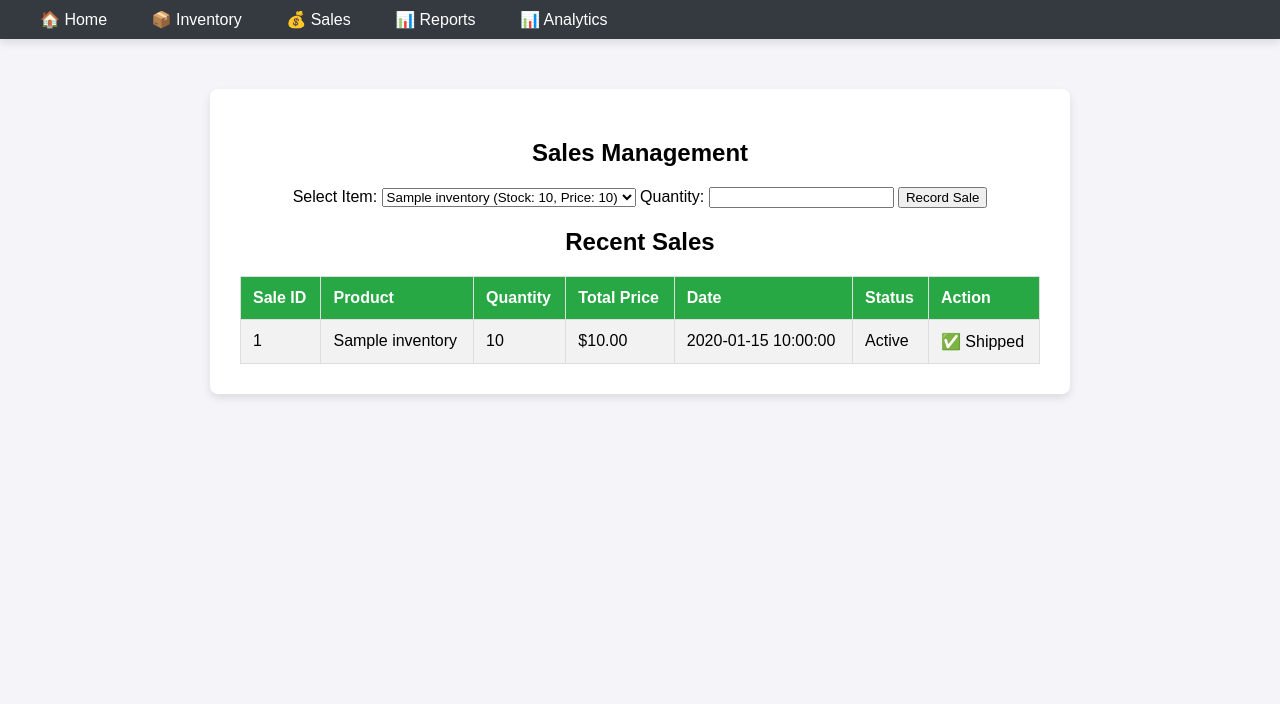
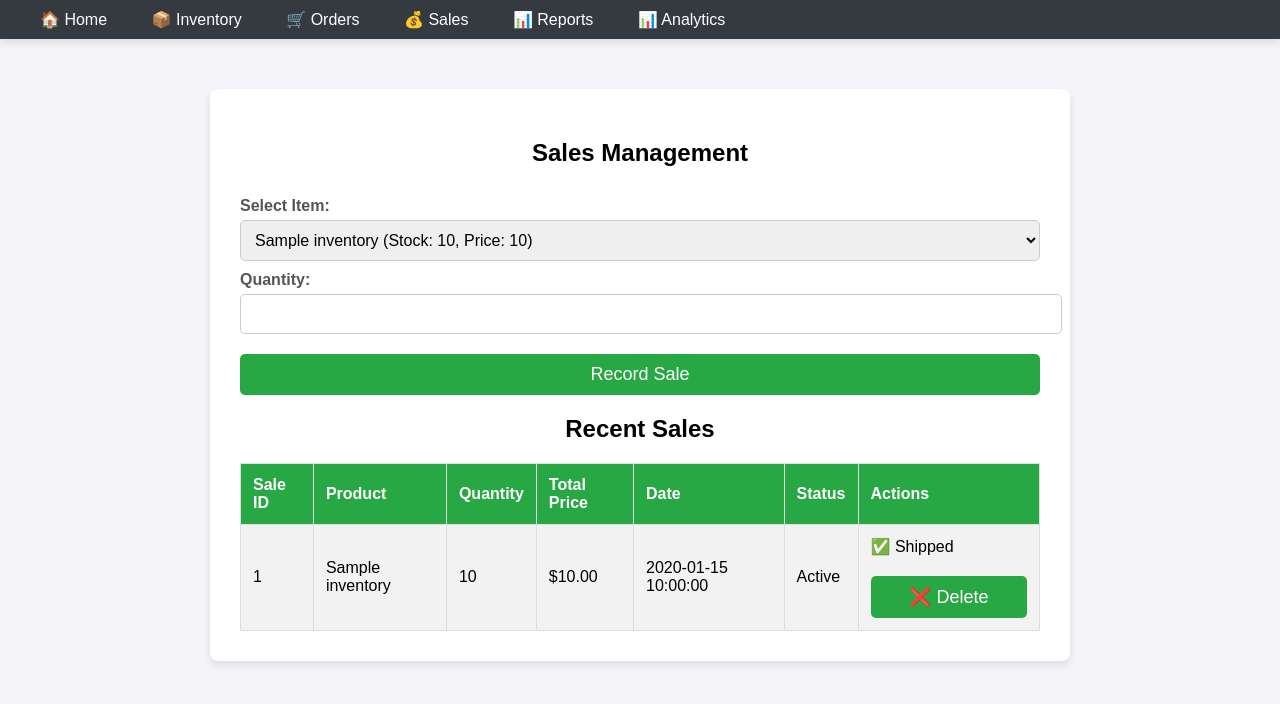
Before and after one commit to JashBhalakia1/API-Jash, a PHP site: page /phpmailer/sales.php in a window 1280 px wide. Shown: the top 704 px of the page. Run offline with PHP 8.4, Linux system fonts and the light colour scheme; tables that the repository leaves empty or names only in its code hold one stand-in row (values such as "Sample post").

Commit message:
Added delete

```diff
--- a/SalesLogic.php
+++ b/SalesLogic.php
@@ -25,7 +25,7 @@ class Sales {
             // Calculate total price
             $total_price = $product['price'] * $quantity;
 
-            // Insert into sales table with default status 'Pending'
+            // Insert into sales table with 'Pending' status
             $stmt = $this->pdo->prepare("INSERT INTO sales (item_id, quantity, total_price, status) VALUES (?, ?, ?, 'Pending')");
             $stmt->execute([$item_id, $quantity, $total_price]);
 
@@ -62,5 +62,11 @@ class Sales {
         $stmt = $this->pdo->prepare("UPDATE sales SET status = 'Shipped' WHERE id = ?");
         return $stmt->execute([$sale_id]);
     }
+
+    // New deleteSale method to remove a sale record
+    public function deleteSale($sale_id) {
+        $stmt = $this->pdo->prepare("DELETE FROM sales WHERE id = ?");
+        return $stmt->execute([$sale_id]);
+    }
 }
 ?>
--- a/sales.php
+++ b/sales.php
@@ -21,6 +21,12 @@ if ($_SERVER["REQUEST_METHOD"] == "POST" && isset($_POST['record_sale'])) {
 if ($_SERVER["REQUEST_METHOD"] == "POST" && isset($_POST['ship_sale'])) {
     $sale_id = $_POST['sale_id'];
     $sales->markAsShipped($sale_id);
+}
+
+// Handle Sale Deletion
+if ($_SERVER["REQUEST_METHOD"] == "POST" && isset($_POST['delete_sale'])) {
+    $sale_id = $_POST['sale_id'];
+    $sales->deleteSale($sale_id);
 }
 
 // Fetch Sales Data
@@ -80,6 +86,49 @@ $salesData = $sales->getSales();
             margin: 50px auto;
         }
 
+        /* Form Styling */
+        form {
+            display: flex;
+            flex-direction: column;
+            text-align: left;
+        }
+
+        label {
+            font-weight: bold;
+            margin-top: 10px;
+            color: #555;
+        }
+
+        select, input[type="number"], button {
+            width: 100%;
+            padding: 10px;
+            margin-top: 5px;
+            border: 1px solid #ccc;
+            border-radius: 5px;
+            font-size: 16px;
+        }
+
+        button {
+            margin-top: 20px;
+            background: #28a745;
+            color: white;
+            border: none;
+            font-size: 18px;
+            cursor: pointer;
+            transition: 0.3s;
+        }
+
+        button:hover {
+            background: #218838;
+        }
+
+        /* Notification Messages */
+        p {
+            color: red;
+            font-weight: bold;
+        }
+
+        /* Table Styling */
         table {
             width: 100%;
             border-collapse: collapse;
@@ -103,6 +152,28 @@ $salesData = $sales->getSales();
         tr:nth-child(even) {
             background-color: #f2f2f2;
         }
+
+        /* Mobile Responsive Design */
+        @media (max-width: 768px) {
+            .navbar {
+                flex-direction: column;
+                text-align: center;
+            }
+
+            .navbar a {
+                padding: 10px;
+                display: block;
+                margin-bottom: 5px;
+            }
+
+            .container {
+                width: 95%;
+            }
+
+            table, th, td {
+                font-size: 14px;
+            }
+        }
     </style>
 </head>
 <body>
@@ -111,17 +182,15 @@ $salesData = $sales->getSales();
         <div class="menu">
             <a href="dashboard.php">🏠 Home</a>
             <a href="manage_inventory.php">📦 Inventory</a>
-            <!--<a href="order_reservation.php">🛒 Orders</a>-->
+            <a href="order_reservation.php">🛒 Orders</a>
             <a href="sales.php">💰 Sales</a>
             <a href="report_dashboard.php">📊 Reports</a>
             <a href="sales_chart.php">📊 Analytics</a>
         </div>
     </div>
-
     <div class="container">
         <h2>Sales Management</h2>
         <?php if (isset($message)) { echo "<p>$message</p>"; } ?>
-
         <form method="POST">
             <label>Select Item:</label>
             <select name="item_id" required>
@@ -135,7 +204,6 @@ $salesData = $sales->getSales();
             <input type="number" name="quantity" min="1" required>
             <button type="submit" name="record_sale">Record Sale</button>
         </form>
-
         <h2>Recent Sales</h2>
         <table>
             <tr>
@@ -145,7 +213,7 @@ $salesData = $sales->getSales();
                 <th>Total Price</th>
                 <th>Date</th>
                 <th>Status</th>
-                <th>Action</th>
+                <th>Actions</th>
             </tr>
             <?php foreach ($salesData as $sale): ?>
                 <tr>
@@ -164,6 +232,10 @@ $salesData = $sales->getSales();
                         <?php else: ?>
                             ✅ Shipped
                         <?php endif; ?>
+                        <form method="POST" style="display:inline;">
+                            <input type="hidden" name="sale_id" value="<?= $sale['id']; ?>">
+                            <button type="submit" name="delete_sale">❌ Delete</button>
+                        </form>
                     </td>
                 </tr>
             <?php endforeach; ?>
```
